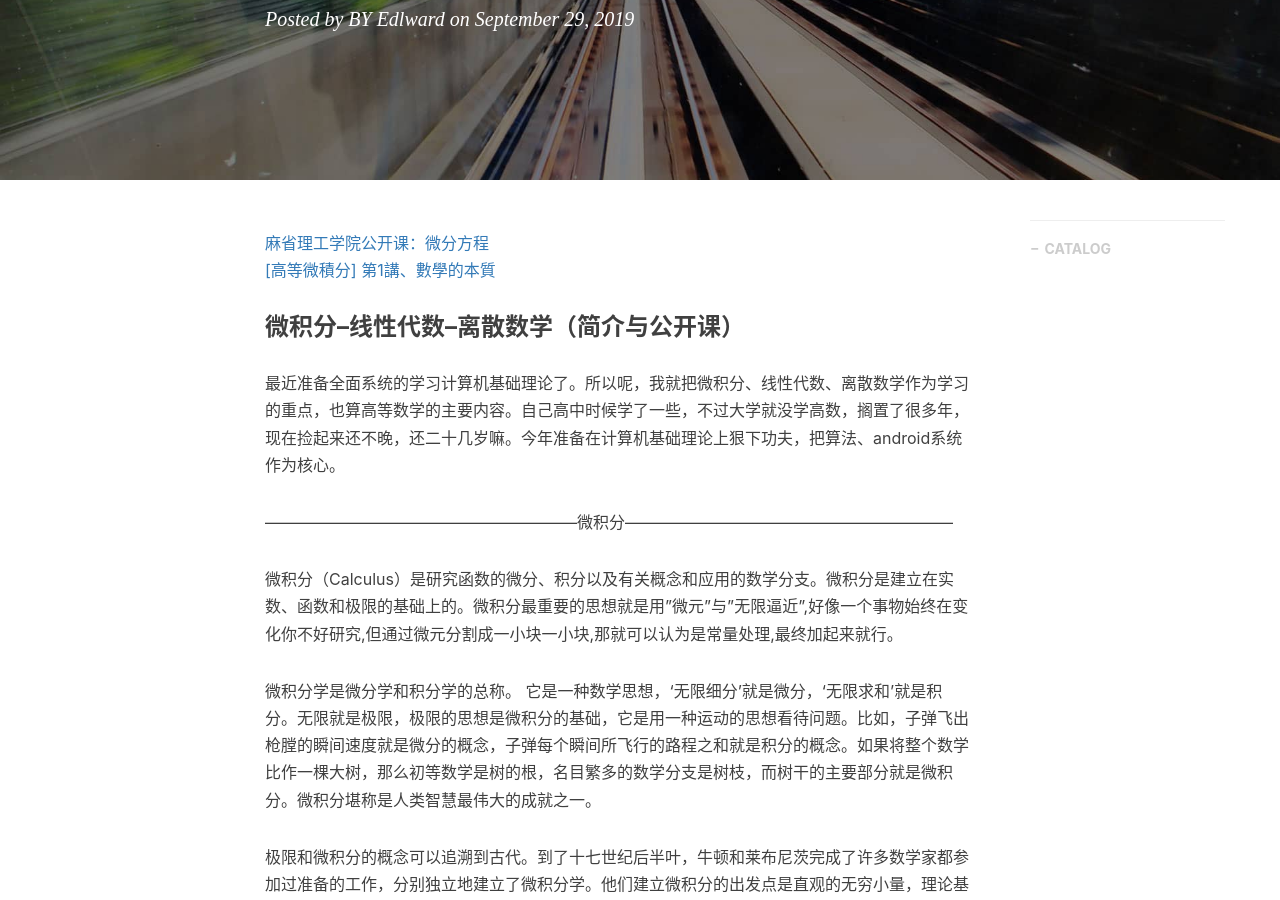
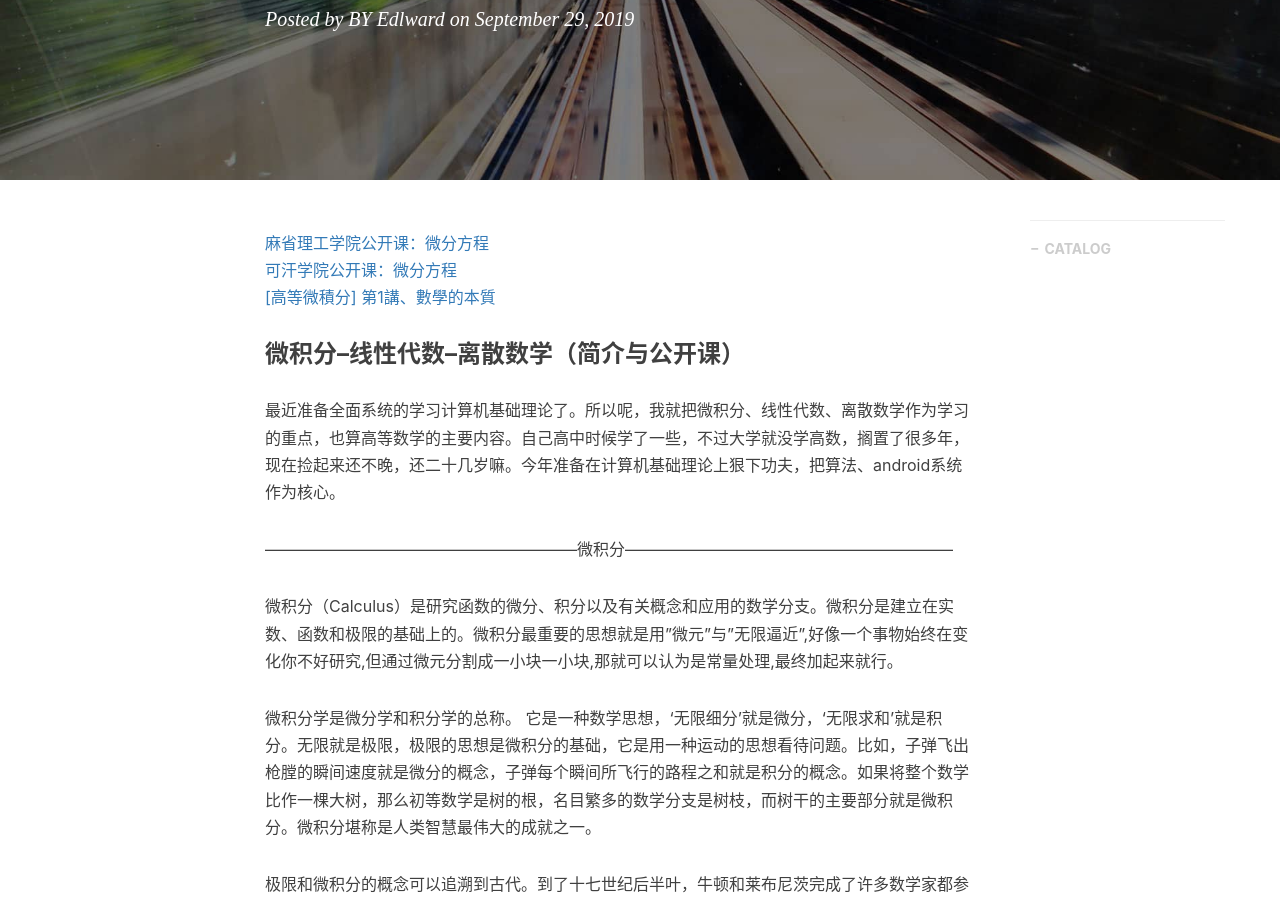
Before and after one commit to gary-robotics/dlward, a Jekyll site: the page built from _posts/2019-09-28-微积分--线性代数--离散数学 简介与公开课-2019.markdown, in a window 1280 px wide and 900 px high, scrolled down 343 px. Built offline with Jekyll 4.4.1, drawn with Linux system fonts in a browser that asks for light colours; nearby versions of some CDN libraries; comment, search, counter and statistics services are not loaded.

Commit message:
Update 2019-09-28-微积分--线性代数--离散数学 简介与公开课-2019.markdown

```diff
--- a/_posts/2019-09-28-微积分--线性代数--离散数学 简介与公开课-2019.markdown
+++ b/_posts/2019-09-28-微积分--线性代数--离散数学 简介与公开课-2019.markdown
@@ -10,6 +10,7 @@ tags:                               #标签
     - 数学
 ---
 [麻省理工学院公开课：微分方程](http://open.163.com/special/opencourse/equations.html)
+[可汗学院公开课：微分方程](http://open.163.com/special/Khan/differential.html)
 [[高等微積分] 第1講、數學的本質](https://www.youtube.com/watch?v=yYEMYP8u0sc)
 
 ### 微积分--线性代数--离散数学（简介与公开课）
```
